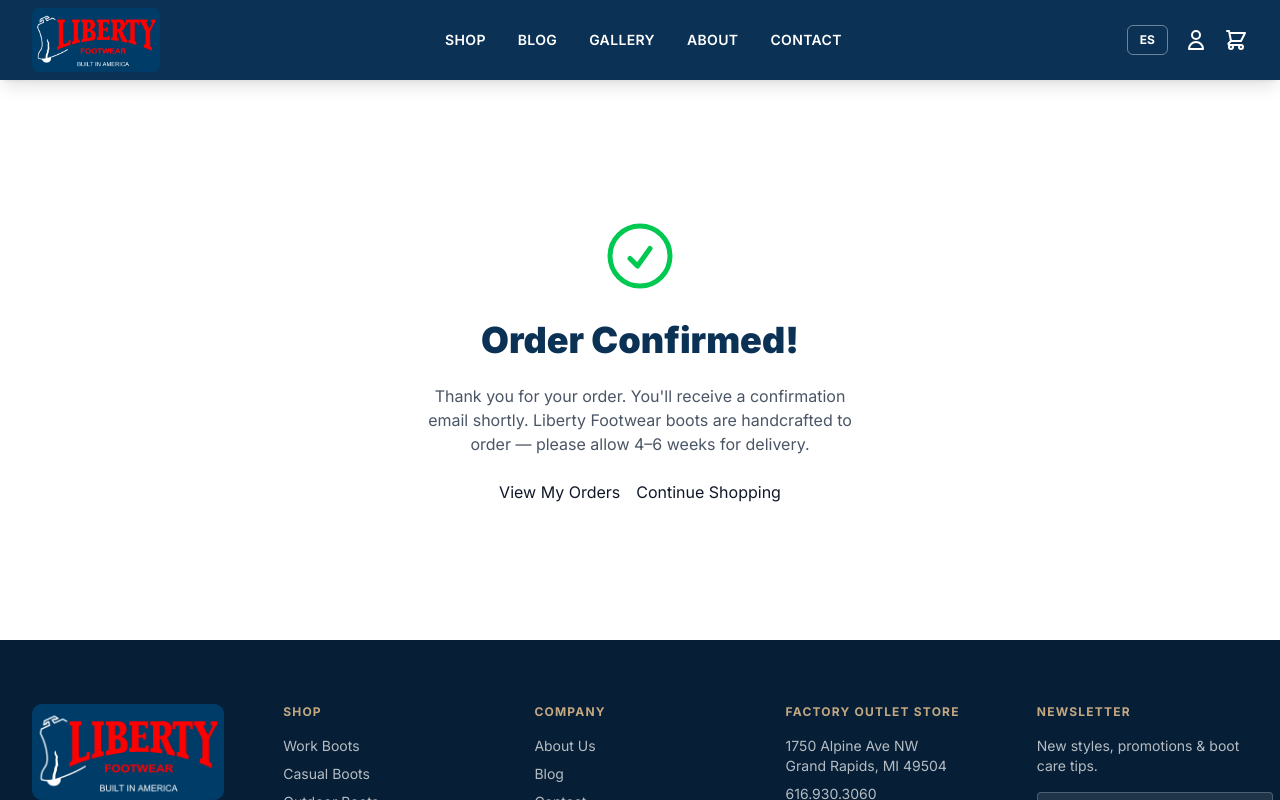
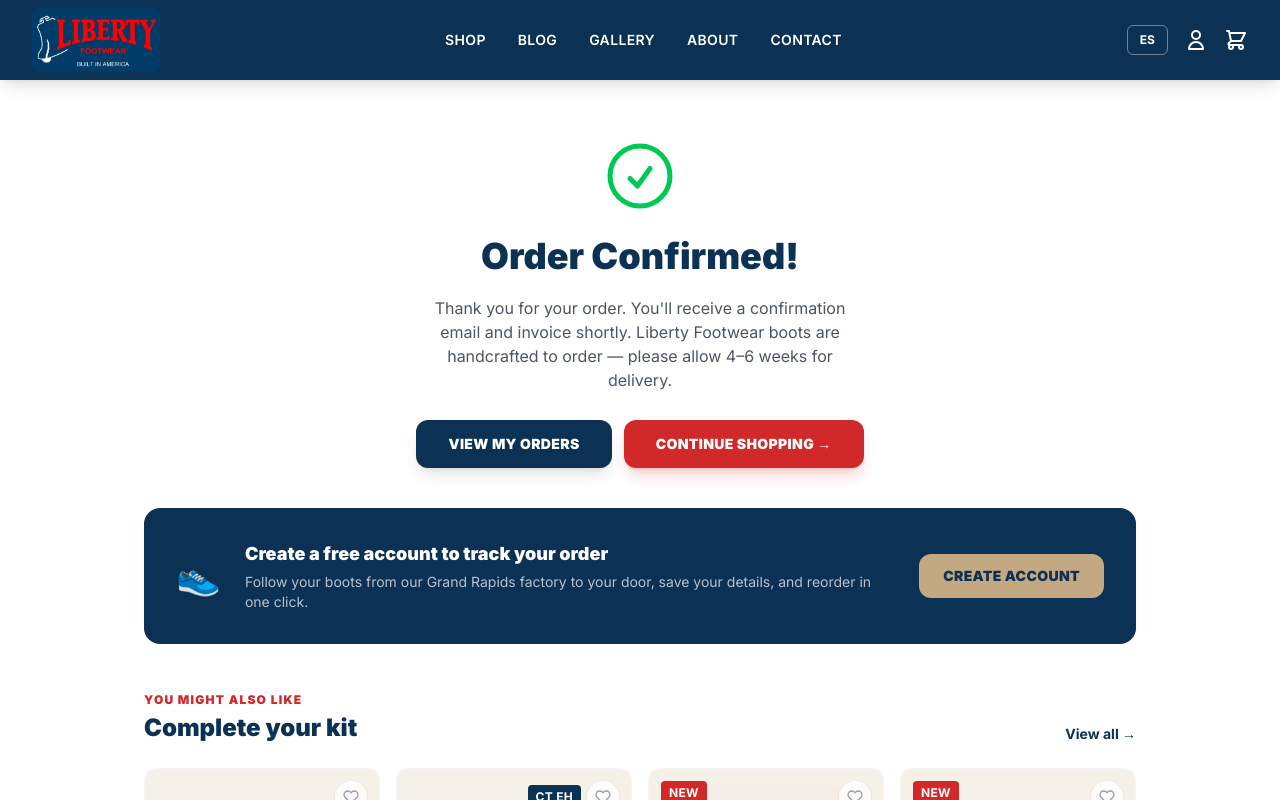
Before and after one commit to LibertyFootwear/liberty-footwear, a Next.js app: page /order/success in a window 1280 px wide. Shown: the top 800 px of the page. Built offline with nearby package versions, Linux system fonts and the light colour scheme; no server answers; grey boxes are pictures that could not be loaded.

Commit message:
Order confirmed page: guest account offer, cross-sell (incl. apparel, excludes bought), prominent buttons

```diff
--- a/src/app/order/success/page.tsx
+++ b/src/app/order/success/page.tsx
@@ -1,6 +1,9 @@
 import Link from "next/link";
 import Stripe from "stripe";
 import { fulfillCheckoutSession } from "@/lib/fulfillOrder";
+import { getCatalog } from "@/lib/catalog";
+import { getAuthUserId } from "@/lib/authJwt";
+import ProductCard from "@/components/ProductCard";
 
 interface Props {
   searchParams: Promise<{ session_id?: string }>;
@@ -9,34 +12,86 @@ interface Props {
 export default async function SuccessPage({ searchParams }: Props) {
   const { session_id } = await searchParams;
 
+  const bought = new Set<string>();
   if (session_id && process.env.STRIPE_SECRET_KEY) {
     try {
       const stripe = new Stripe(process.env.STRIPE_SECRET_KEY, { apiVersion: "2026-06-24.dahlia" });
       const session = await stripe.checkout.sessions.retrieve(session_id, {
         expand: ["line_items.data.price.product"],
       });
-      // Idempotent — the webhook may have already recorded this order.
-      await fulfillCheckoutSession(session);
+      await fulfillCheckoutSession(session); // idempotent
+      for (const li of session.line_items?.data ?? []) {
+        const prod = li.price?.product as Stripe.Product | undefined;
+        if (prod?.metadata?.stockNo) bought.add(prod.metadata.stockNo);
+      }
     } catch {
       // Stripe not configured or session invalid — still show success
     }
   }
 
+  const isGuest = !(await getAuthUserId());
+
+  // Recommendations: exclude what was just bought, always mix in some apparel.
+  const catalog = await getCatalog();
+  const available = catalog.filter((p) => p.image && !bought.has(p.stockNo));
+  const apparel = available.filter((p) => p.category === "Apparel").slice(0, 2);
+  const boots = available.filter((p) => p.category !== "Apparel").slice(0, 4 - apparel.length);
+  const recommendations = [...boots, ...apparel];
+
   return (
-    <div className="min-h-[70vh] flex flex-col items-center justify-center gap-6 px-4 text-center">
-      <div className="flex justify-center">
+    <div className="bg-white">
+      <div className="max-w-5xl mx-auto px-4 py-14">
+        {/* Confirmation */}
+        <div className="flex flex-col items-center text-center gap-5 mb-10">
           <svg className="w-20 h-20 text-green-500" fill="none" viewBox="0 0 24 24" stroke="currentColor" strokeWidth={1.5}>
             <path strokeLinecap="round" strokeLinejoin="round" d="M9 12.75 11.25 15 15 9.75M21 12a9 9 0 1 1-18 0 9 9 0 0 1 18 0Z" />
           </svg>
-      </div>
           <h1 className="text-4xl font-black text-navy">Order Confirmed!</h1>
           <p className="text-gray-600 max-w-md">
-        Thank you for your order. You'll receive a confirmation email shortly. Liberty Footwear
+            Thank you for your order. You&apos;ll receive a confirmation email and invoice shortly. Liberty Footwear
             boots are handcrafted to order — please allow 4–6 weeks for delivery.
           </p>
-      <div className="flex gap-4 flex-wrap justify-center">
-        <Link href="/account" className="btn-primary">View My Orders</Link>
-        <Link href="/shop" className="btn-secondary">Continue Shopping</Link>
+          <div className="flex gap-3 flex-wrap justify-center mt-2">
+            <Link href="/account" className="px-8 py-3.5 bg-navy text-white font-black rounded-xl uppercase tracking-wide text-sm shadow-lg hover:bg-navy/80 transition">
+              View My Orders
+            </Link>
+            <Link href="/shop" className="px-8 py-3.5 bg-red text-white font-black rounded-xl uppercase tracking-wide text-sm shadow-lg shadow-red/20 hover:bg-red-dark transition">
+              Continue Shopping →
+            </Link>
+          </div>
+        </div>
+
+        {/* Guest account offer */}
+        {isGuest && (
+          <div className="bg-navy rounded-2xl p-6 sm:p-8 flex flex-col sm:flex-row items-center gap-6 mb-12">
+            <div className="text-4xl flex-shrink-0">👟</div>
+            <div className="flex-1 text-center sm:text-left">
+              <h2 className="text-white font-black text-lg mb-1">Create a free account to track your order</h2>
+              <p className="text-white/70 text-sm">Follow your boots from our Grand Rapids factory to your door, save your details, and reorder in one click.</p>
+            </div>
+            <Link href="/account/register" className="px-6 py-3 bg-tan text-navy font-black rounded-xl uppercase tracking-wide text-sm hover:bg-white transition flex-shrink-0">
+              Create account
+            </Link>
+          </div>
+        )}
+
+        {/* Recommendations */}
+        {recommendations.length > 0 && (
+          <div>
+            <div className="flex items-end justify-between mb-6">
+              <div>
+                <p className="text-red text-xs font-black tracking-widest uppercase mb-1">You Might Also Like</p>
+                <h2 className="text-2xl font-black text-navy">Complete your kit</h2>
+              </div>
+              <Link href="/shop" className="hidden sm:block text-sm font-bold text-navy hover:text-red transition">View all →</Link>
+            </div>
+            <div className="grid grid-cols-2 lg:grid-cols-4 gap-4">
+              {recommendations.map((p) => (
+                <ProductCard key={p.stockNo} product={p} />
+              ))}
+            </div>
+          </div>
+        )}
       </div>
     </div>
   );
```
Lines whose indentation alone changed are shown as unchanged.
